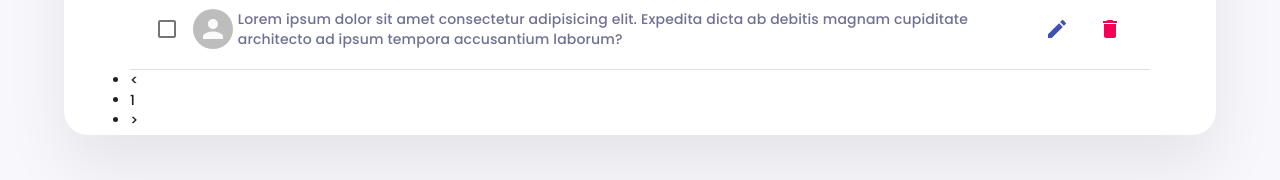
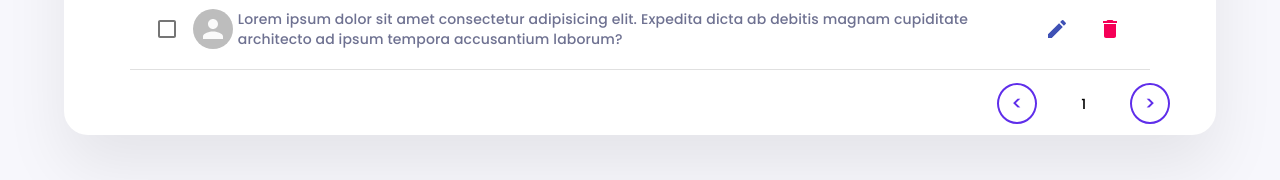
Before and after one commit to djilousp/new-todo-list, a React (Create React App) app: page / in a window 1280 px wide. Shown: the part 613-793 px from the top of the page. Built offline with nearby package versions, Linux system fonts and the light colour scheme.

Commit message:
finished pagination

```diff
--- a/src/Components/Main/Main.jsx
+++ b/src/Components/Main/Main.jsx
@@ -20,6 +20,7 @@ const useStyles = makeStyles(() => ({
     boxShadow: "0px 32px 64px rgba(17, 17, 17, 0.08);",
     padding: 50,
     overflow: "hidden",
+    position: "relative",
   },
   button: {
     borderRadius: 20,
@@ -104,7 +105,6 @@ export default function Main() {
             handleDeleteTodos={handleDeleteTodos}
           />
         </Grid>
-        <Grid item container alignItems="flex-end" xs={12}></Grid>
       </Grid>
       <TodoModal
         modalIsOpen={modalIsOpen}
--- a/src/Components/TodoList/TodoList.jsx
+++ b/src/Components/TodoList/TodoList.jsx
@@ -1,8 +1,44 @@
 import React, { useState } from "react";
 import Table from "@material-ui/core/Table";
 import TableBody from "@material-ui/core/TableBody";
+import TableCell from "@material-ui/core/TableCell";
+import TableRow from "@material-ui/core/TableRow";
 import Todo from "../Todo/Todo";
 import ReactPaginator from "react-paginate";
+import { makeStyles } from "@material-ui/core";
+const useStyles = makeStyles(() => ({
+  paginatorContainer: {
+    position: "absolute",
+    right: "4%",
+    display: "flex",
+    justifyContent: "space-between",
+    alignItems: "center",
+    width: "15%",
+    marginTop: "20px",
+    listStyle: "none",
+    color: "#A0A3BD",
+    "& a": {
+      outline: "none",
+      cursor: "pointer",
+    },
+  },
+  prevNextLinks: {
+    border: "2px solid #5F2EEA",
+    outline: "none",
+    borderRadius: "50%",
+    cursor: "pointer",
+    padding: "5px 12px",
+    fontSize: "1.2rem",
+    color: "#5F2EEA",
+    "&:hover": {
+      color: "white",
+      background: "#5F2EEA",
+    },
+  },
+  activeLink: {
+    color: "black",
+  },
+}));
 const TodoList = ({
   todos,
   filteredTodos,
@@ -14,6 +50,7 @@ const TodoList = ({
   const pageVisited = pageNumber * todosPerPage;
   const pageCount = Math.ceil(filteredTodos.length / todosPerPage);
   const changePage = ({ selected }) => setPageNumber(selected);
+  const classes = useStyles();
   return (
     <Table>
       <TableBody>
@@ -28,12 +65,18 @@ const TodoList = ({
               handleDeleteTodos={handleDeleteTodos}
             />
           ))}
+        <TableRow>
           <ReactPaginator
             previousLabel={"<"}
             nextLabel={">"}
             pageCount={pageCount}
             onPageChange={changePage}
+            containerClassName={classes.paginatorContainer}
+            previousLinkClassName={classes.prevNextLinks}
+            nextLinkClassName={classes.prevNextLinks}
+            activeLinkClassName={classes.activeLink}
           />
+        </TableRow>
       </TableBody>
     </Table>
   );
```
Lines whose indentation alone changed are shown as unchanged.
